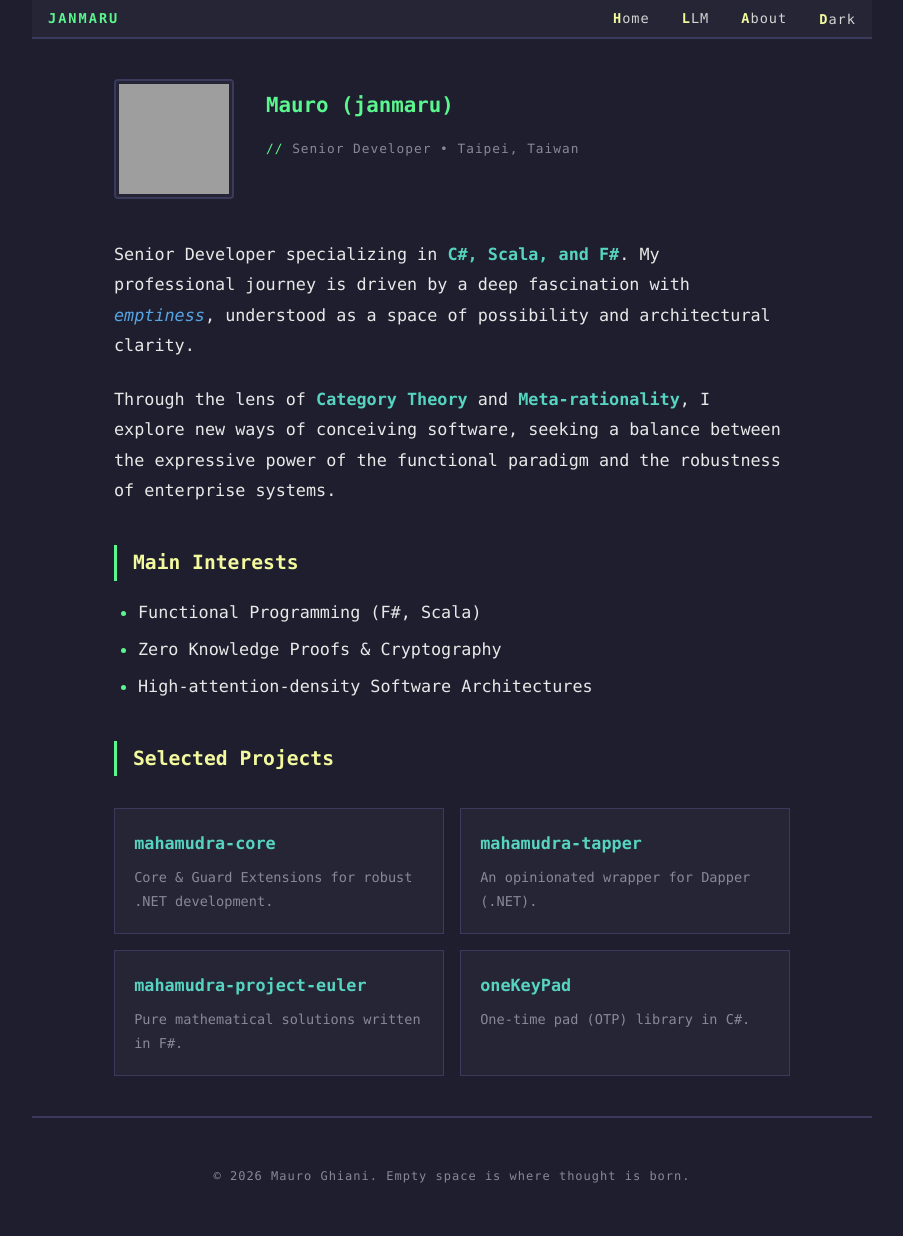
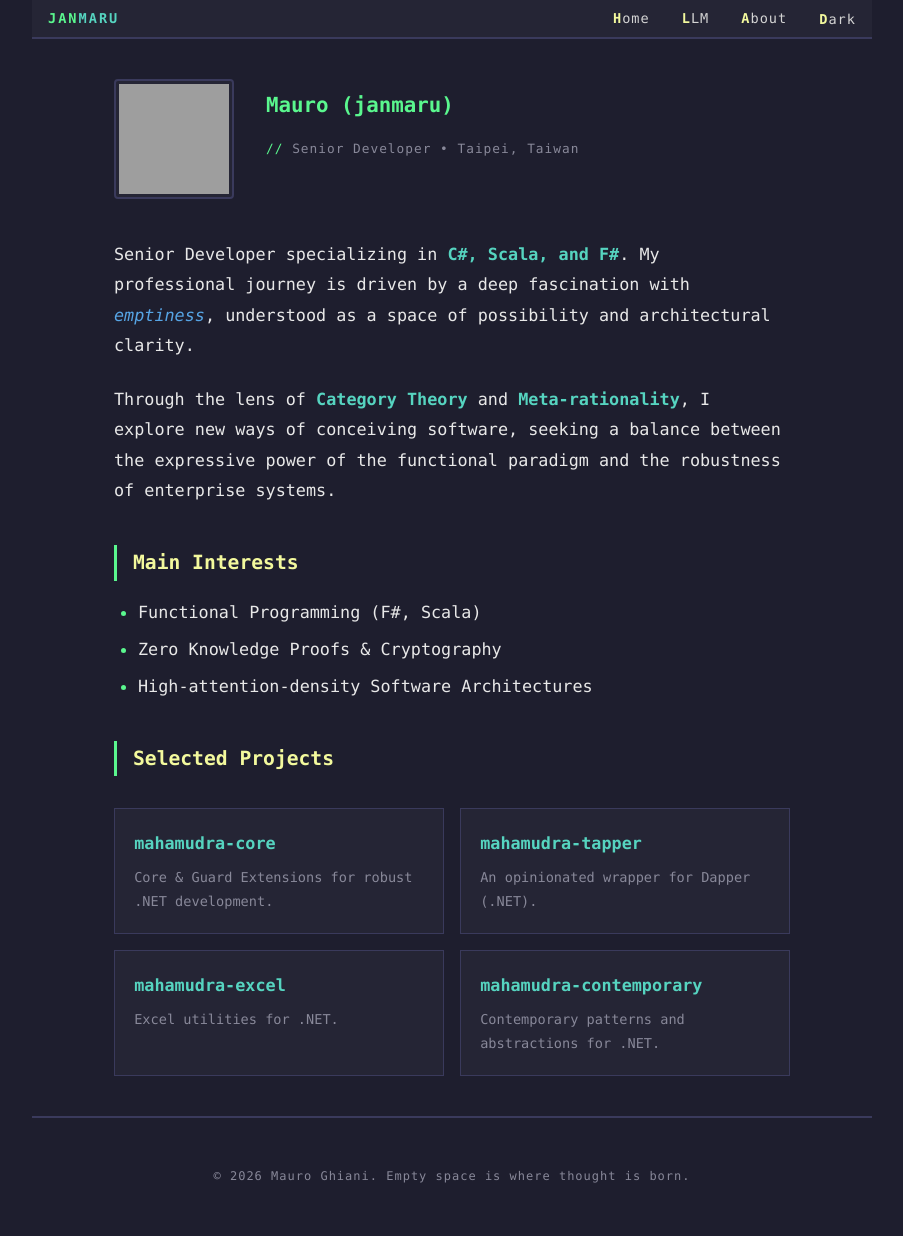
Before and after one commit to janmaru/janmaru.github.io, a Jekyll site: the page built from about.md, in a window 1280 px wide. Shown: the whole page, without its empty margins (188-1091 px from the left). Built offline with Jekyll 4.4.1, drawn with Linux system fonts in a browser that asks for light colours; grey boxes are pictures that could not be loaded.

Commit message:
++ about

```diff
--- a/_layouts/default.html
+++ b/_layouts/default.html
@@ -18,7 +18,7 @@
 </head>
 <body>
     <header>
-        <h1><a href="{{ '/' | relative_url }}">JANMARU</a></h1>
+        <h1><a href="{{ '/' | relative_url }}" class="site-title"><span class="title-jan">JAN</span><span class="title-maru">MARU</span></a></h1>
         <nav>
             <a href="{{ '/' | relative_url }}"><span class="hotkey">H</span>ome</a>
             <a href="{{ '/categories/llm' | relative_url }}"><span class="hotkey">L</span>LM</a>
--- a/about.md
+++ b/about.md
@@ -28,20 +28,20 @@
 
 <div class="repo-grid">
     <div class="repo-card">
-        <h4>mahamudra-core</h4>
+        <h4><a href="https://github.com/janmaru/mahamudra-core">mahamudra-core</a></h4>
         <p>Core & Guard Extensions for robust .NET development.</p>
     </div>
     <div class="repo-card">
-        <h4>mahamudra-tapper</h4>
+        <h4><a href="https://github.com/janmaru/mahamudra-tapper">mahamudra-tapper</a></h4>
         <p>An opinionated wrapper for Dapper (.NET).</p>
     </div>
     <div class="repo-card">
-        <h4>mahamudra-project-euler</h4>
-        <p>Pure mathematical solutions written in F#.</p>
+        <h4><a href="https://github.com/janmaru/mahamudra-excel">mahamudra-excel</a></h4>
+        <p>Excel utilities for .NET.</p>
     </div>
     <div class="repo-card">
-        <h4>oneKeyPad</h4>
-        <p>One-time pad (OTP) library in C#.</p>
+        <h4><a href="https://github.com/janmaru/mahamudra-contemporary">mahamudra-contemporary</a></h4>
+        <p>Contemporary patterns and abstractions for .NET.</p>
     </div>
 </div>
 
--- a/css/style.css
+++ b/css/style.css
@@ -67,13 +67,34 @@
     align-items: center;
 }
 
-header h1 a {
-    color: inherit;
+.site-title {
     text-decoration: none;
+    position: relative;
 }
 
-header h1 a:hover {
+.title-jan {
+    color: var(--green);
+}
+
+.title-maru {
     color: var(--cyan);
+}
+
+.site-title:hover .title-jan,
+.site-title:hover .title-maru {
+    animation: shimmer 0.8s ease-in-out;
+}
+
+.site-title:hover .title-maru {
+    animation-delay: 0.1s;
+}
+
+@keyframes shimmer {
+    0% { opacity: 1; }
+    25% { opacity: 0.4; text-shadow: 0 0 8px var(--green); }
+    50% { opacity: 1; text-shadow: 0 0 12px var(--cyan); }
+    75% { opacity: 0.7; text-shadow: 0 0 6px var(--green); }
+    100% { opacity: 1; text-shadow: none; }
 }
 
 header nav {
@@ -461,8 +482,16 @@
 
 .repo-card h4 {
     margin: 0 0 0.4rem 0;
+    font-family: var(--mono);
+}
+
+.repo-card h4 a {
     color: var(--cyan);
-    font-family: var(--mono);
+    text-decoration: none;
+}
+
+.repo-card h4 a:hover {
+    color: var(--yellow);
 }
 
 .repo-card p {
```
